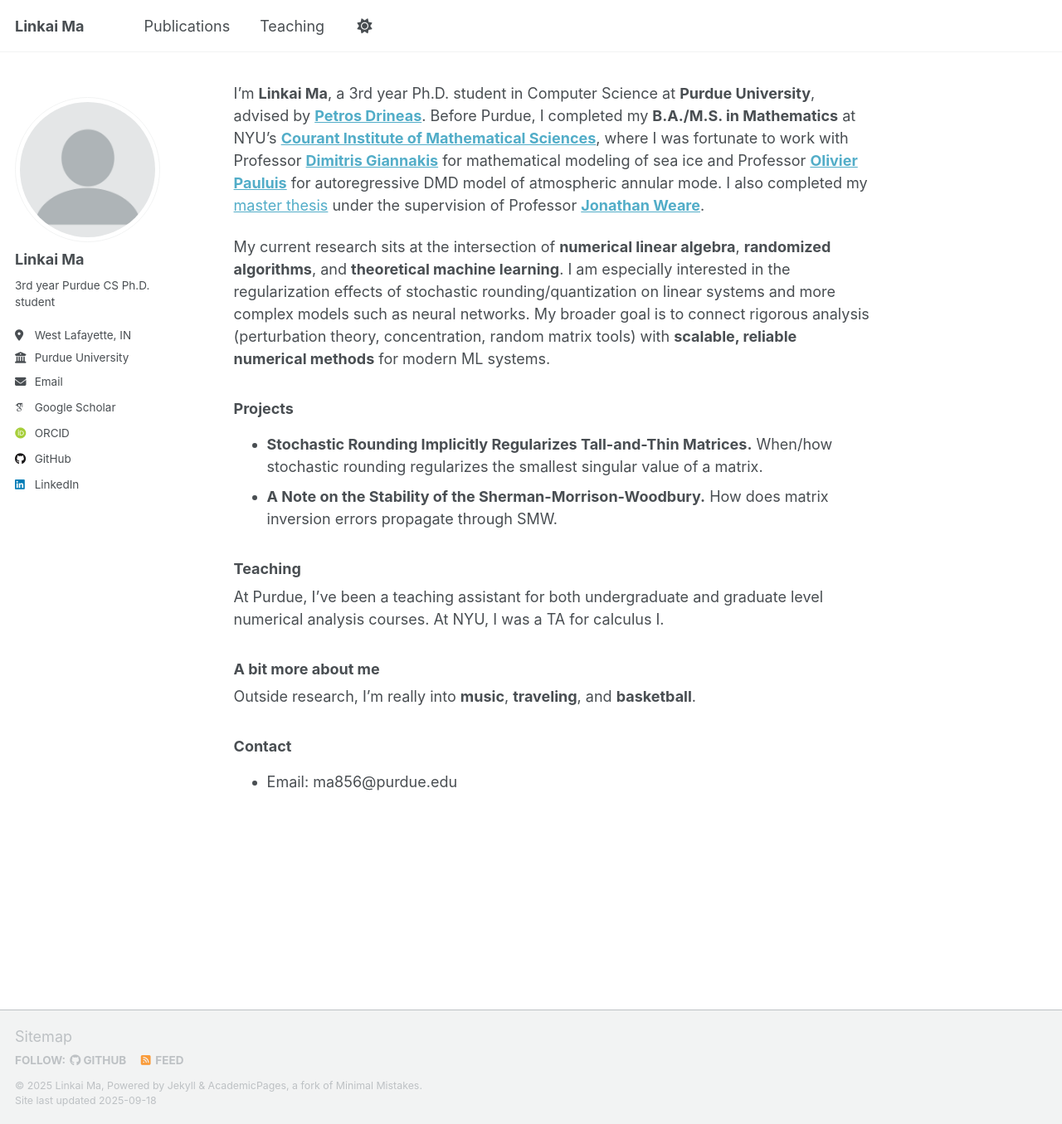
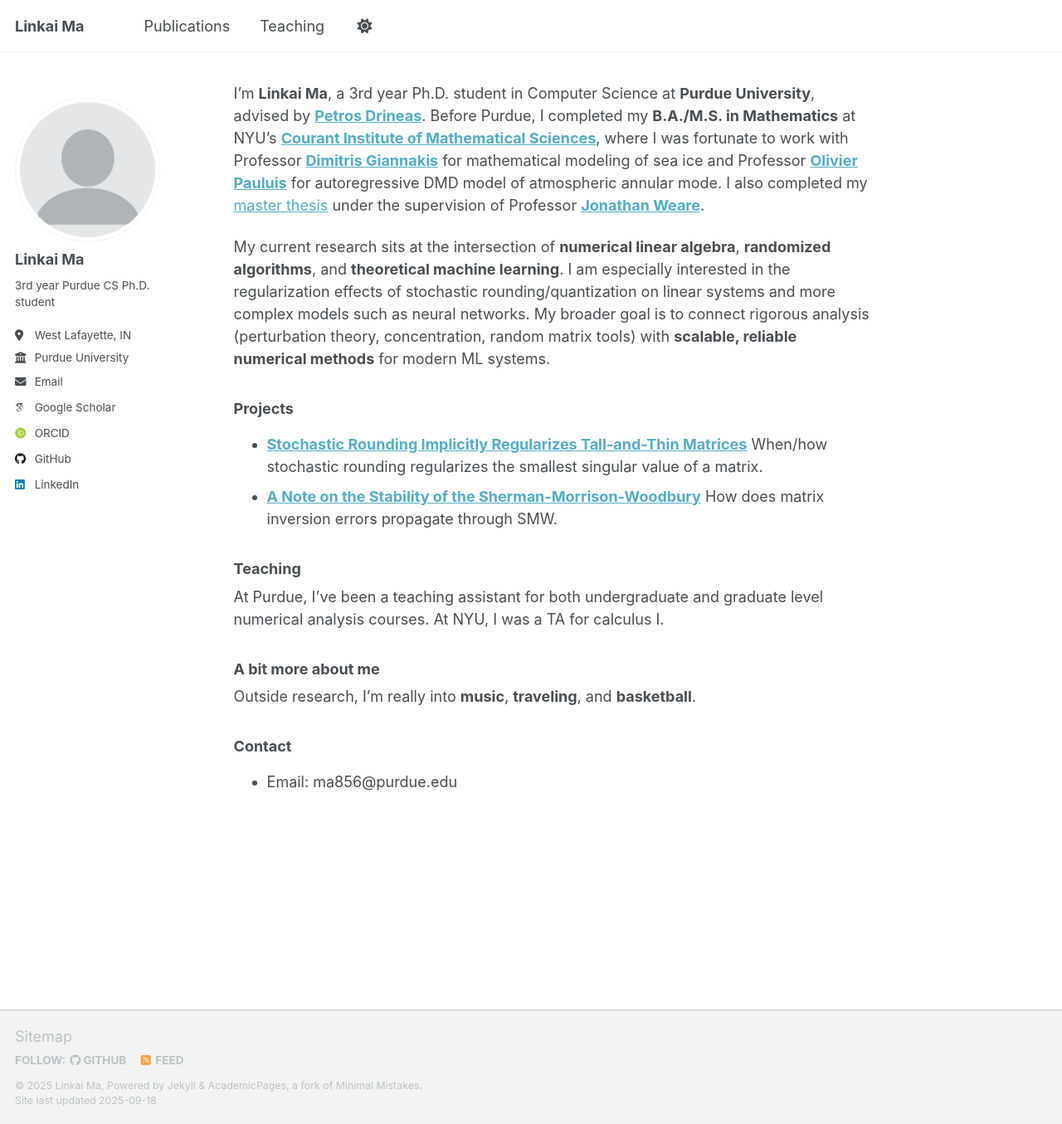
Before and after one commit to LinkaiMa/LinkaiMa.github.io, a Jekyll site: the page built from _pages/about.md, in a window 1280 px wide and 1355 px high. Shown: the whole window at 83% size. Built offline with Jekyll 4.4.1, drawn with Linux system fonts in a browser that asks for light colours; some web fonts are replaced; a script that is not in the unit is left out; part of the change alters nothing that is shown.

```diff
--- a/_pages/about.md
+++ b/_pages/about.md
@@ -11,8 +11,8 @@ I’m **Linkai Ma**, a 3rd year Ph.D. student in Computer Science at **Purdue Un
 My current research sits at the intersection of **numerical linear algebra**, **randomized algorithms**, and **theoretical machine learning**. I am especially interested in the regularization effects of stochastic rounding/quantization on linear systems and more complex models such as neural networks. My broader goal is to connect rigorous analysis (perturbation theory, concentration, random matrix tools) with **scalable, reliable numerical methods** for modern ML systems.
 
 ### Projects
-- **Stochastic Rounding Implicitly Regularizes Tall-and-Thin Matrices.** When/how stochastic rounding regularizes the smallest singular value of a matrix.
-- **A Note on the Stability of the Sherman-Morrison-Woodbury.** How does matrix inversion errors propagate through SMW.
+- [**Stochastic Rounding Implicitly Regularizes Tall-and-Thin Matrices**]({{ "/files/SR_paper.pdf" | relative_url }}) When/how stochastic rounding regularizes the smallest singular value of a matrix.
+- [**A Note on the Stability of the Sherman-Morrison-Woodbury**]({{ "/files/SMW_paper.pdf" | relative_url }}) How does matrix inversion errors propagate through SMW.
 
 
 ### Teaching
```
